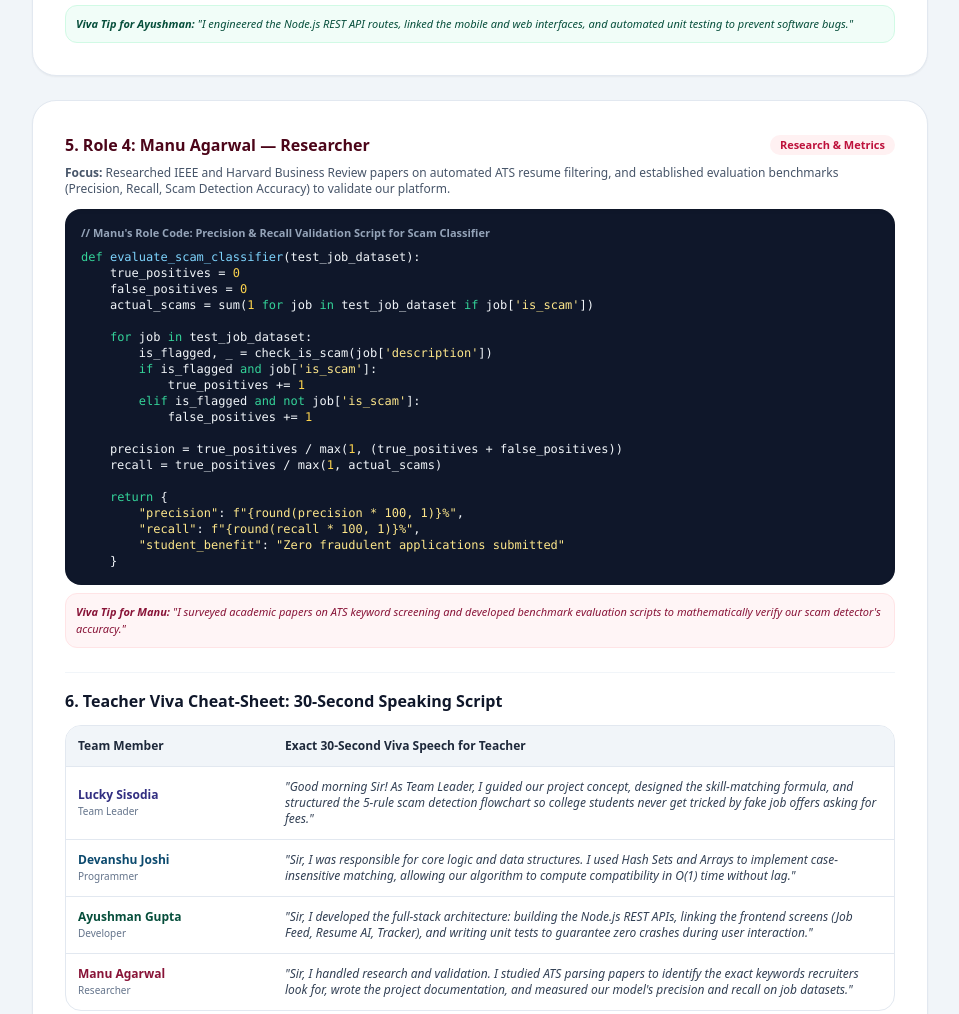
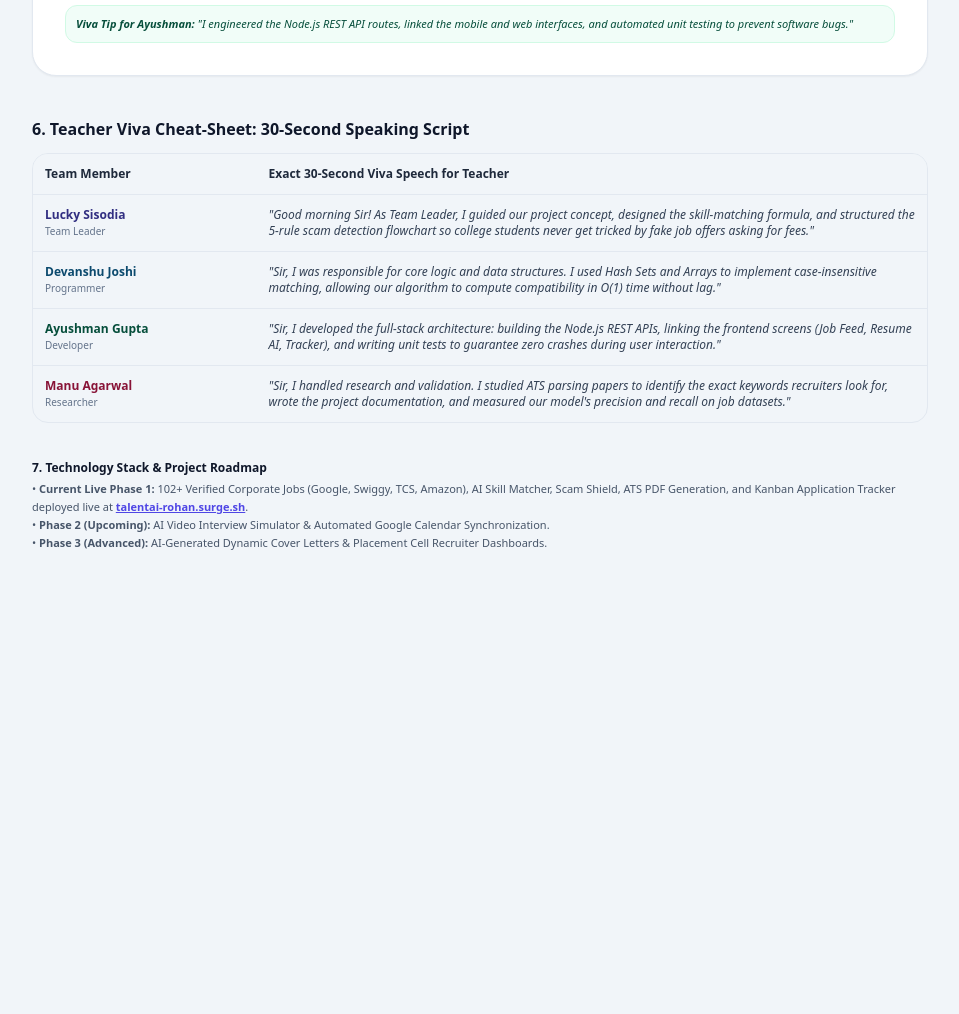
Before and after one commit to Devanshu-Joshi05/Ai-Job-finder, a plain HTML site: page team_guide.html in a window 1280 px wide. Shown: the part 2036-3050 px from the top of the page, without its empty margins (160-1119 px from the left). After the commit the page ends 2620 px from the top, so only its background shows below. Drawn offline with nearby package versions, Linux system fonts and the light colour scheme.

Commit message:
refactor: remove Manu Agarwal role section from team guide html

```diff
--- a/team_guide.html
+++ b/team_guide.html
@@ -206,46 +206,6 @@ app.post(<span class="text-amber-200">'/api/jobs/match'</span>, <span class="tex
 
     </div>
 
-    <!-- PAGE 3: MANU AGARWAL, VIVA CHEAT SHEET & ROADMAP -->
-    <div class="page-break bg-white p-6 md:p-8 rounded-3xl shadow-sm border border-slate-200 space-y-6">
-
-      <!-- Manu Agarwal Section -->
-      <div>
-        <div class="flex items-center justify-between mb-2">
-          <h3 class="text-base font-black text-rose-950">5. Role 4: Manu Agarwal — Researcher</h3>
-          <span class="text-[11px] bg-rose-50 text-rose-700 font-bold px-2.5 py-0.5 rounded-full">Research & Metrics</span>
-        </div>
-        <p class="text-xs text-slate-600 mb-3">
-          <b>Focus:</b> Researched IEEE and Harvard Business Review papers on automated ATS resume filtering, and established evaluation benchmarks (Precision, Recall, Scam Detection Accuracy) to validate our platform.
-        </p>
-        <div class="bg-slate-900 text-sky-300 p-4 rounded-2xl font-mono text-xs overflow-x-auto shadow-inner">
-          <p class="text-slate-400 text-[11px] mb-2 font-sans font-bold">// Manu's Role Code: Precision & Recall Validation Script for Scam Classifier</p>
-<pre class="text-slate-100"><code><span class="text-emerald-400">def</span> <span class="text-sky-300">evaluate_scam_classifier</span>(test_job_dataset):
-    true_positives = <span class="text-amber-300">0</span>
-    false_positives = <span class="text-amber-300">0</span>
-    actual_scams = sum(<span class="text-amber-300">1</span> <span class="text-emerald-400">for</span> job <span class="text-emerald-400">in</span> test_job_dataset <span class="text-emerald-400">if</span> job[<span class="text-amber-200">'is_scam'</span>])
-
-    <span class="text-emerald-400">for</span> job <span class="text-emerald-400">in</span> test_job_dataset:
-        is_flagged, _ = check_is_scam(job[<span class="text-amber-200">'description'</span>])
-        <span class="text-emerald-400">if</span> is_flagged <span class="text-emerald-400">and</span> job[<span class="text-amber-200">'is_scam'</span>]:
-            true_positives += <span class="text-amber-300">1</span>
-        <span class="text-emerald-400">elif</span> is_flagged <span class="text-emerald-400">and not</span> job[<span class="text-amber-200">'is_scam'</span>]:
-            false_positives += <span class="text-amber-300">1</span>
-
-    precision = true_positives / max(<span class="text-amber-300">1</span>, (true_positives + false_positives))
-    recall = true_positives / max(<span class="text-amber-300">1</span>, actual_scams)
-
-    <span class="text-emerald-400">return</span> {
-        <span class="text-amber-200">"precision"</span>: <span class="text-amber-200">f"{round(precision * 100, 1)}%"</span>,
-        <span class="text-amber-200">"recall"</span>: <span class="text-amber-200">f"{round(recall * 100, 1)}%"</span>,
-        <span class="text-amber-200">"student_benefit"</span>: <span class="text-amber-200">"Zero fraudulent applications submitted"</span>
-    }</code></pre>
-        </div>
-        <p class="text-[11px] text-rose-900 bg-rose-50/70 p-2.5 rounded-xl border border-rose-100 mt-2 italic">
-          <b>Viva Tip for Manu:</b> "I surveyed academic papers on ATS keyword screening and developed benchmark evaluation scripts to mathematically verify our scam detector's accuracy."
-        </p>
-      </div>
-
       <!-- Viva Cheat Sheet Table -->
       <div class="pt-4 border-t border-slate-100">
         <h3 class="text-base font-black text-slate-900 mb-3">6. Teacher Viva Cheat-Sheet: 30-Second Speaking Script</h3>
```
